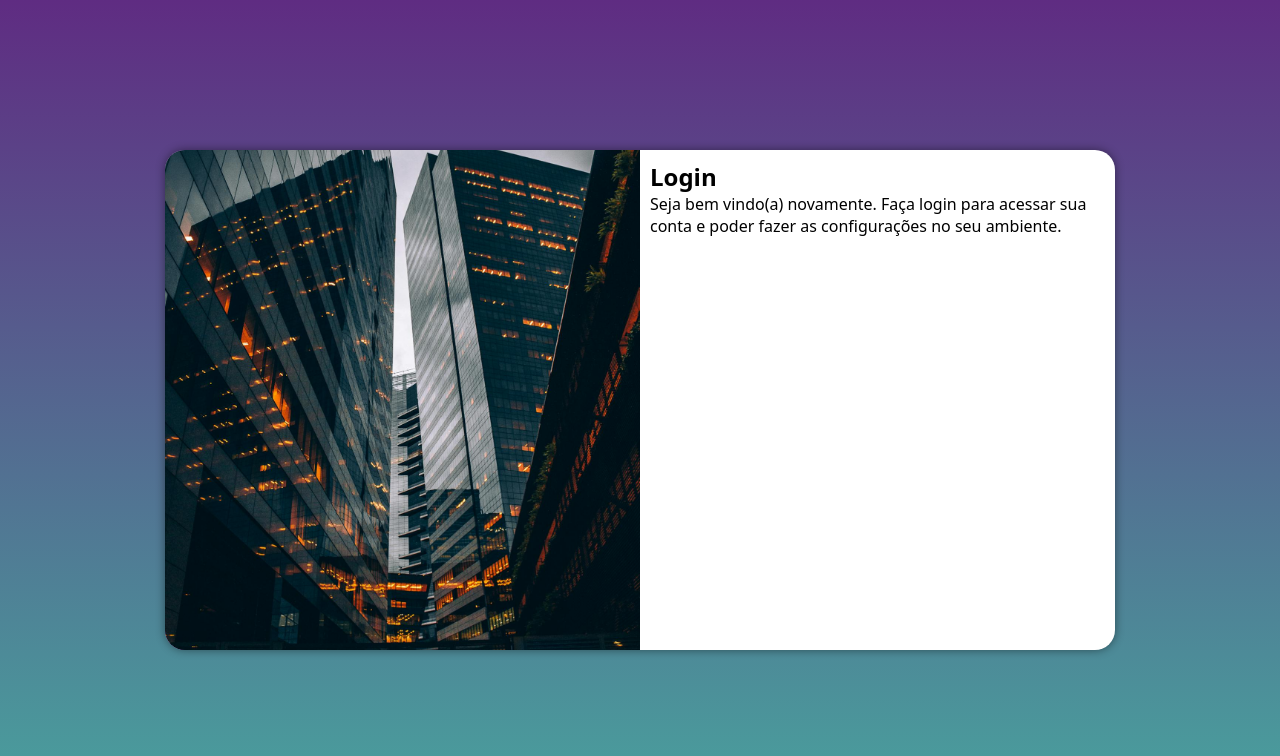
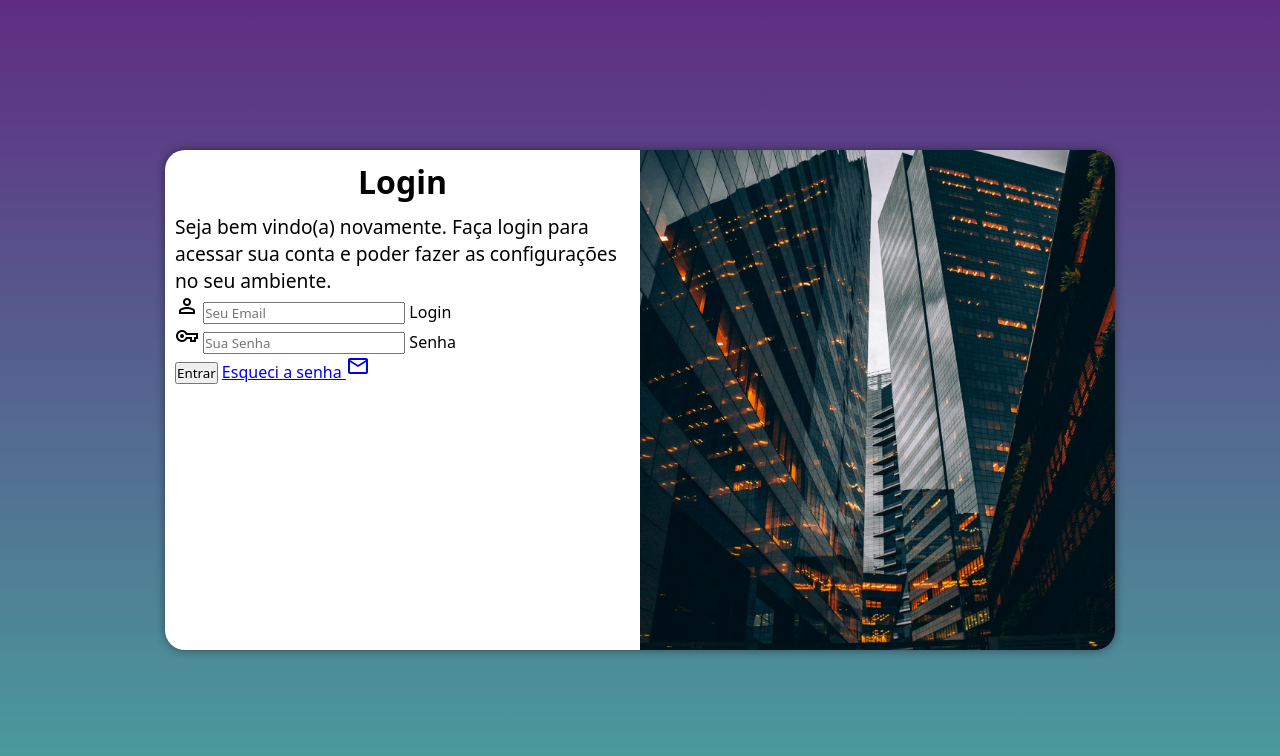
Before and after one commit to Joran-Vini/projeto-login, a plain HTML site: page index.html in a window 1280 px wide. Drawn offline with nearby package versions, Linux system fonts and the light colour scheme.

Commit message:
continuação projeto

```diff
--- a/estilos/media-query.css
+++ b/estilos/media-query.css
@@ -18,6 +18,12 @@
                 float: right;
                 width: 65%;
             }
+            div#formulario > h1 {
+                font-size: 1.6em;
+            }
+            div#formulario > p {
+                font-size: 1em;
+            }
 }
 @media screen and (min-width: 992px) {
     body {
@@ -27,12 +33,18 @@
         width: 950px;
     }
     section#login > div#imagem {
-        float: left;
+        float: right;
         width: 50%;
         height: 100%;
     }
     section#login > div#formulario {
-        float: right;
+        float: left;
         width: 50%;
     }
+    div#formulario > h1 {
+        font-size: 2em;
+    }
+    div#formulario > p {
+        font-size: 1.2em;
+    }
 }
--- a/estilos/style.css
+++ b/estilos/style.css
@@ -27,7 +27,7 @@ section#login {
     left: 50%;
     transform: translate(-50%, -50%);
     background-color: white;
-    width: 250px;
+    width: 270px;
     height: 500px;
     border-radius: 20px;
     box-shadow:0px 0px 10px rgba(0, 0, 0, 0.452) ;
@@ -43,6 +43,11 @@ section#login > div#imagem {
 section#login > div#formulario {
     display: block;
     padding: 10px;
-
-
 }
+div#formulario > h1 {
+    text-align: center;
+    margin-bottom: 10px;
+}
+div#formulario > p {
+    font-size: 0.8em;
+}
--- a/index.html
+++ b/index.html
@@ -4,6 +4,7 @@
     <meta charset="UTF-8">
     <meta name="viewport" content="width=device-width, initial-scale=1.0">
     <title>Tela Login</title>
+    <link href="https://fonts.googleapis.com/css2?family=Material+Symbols+Outlined" rel="stylesheet" />
     <link rel="stylesheet" href="estilos/style.css">
     <link rel="stylesheet" href="estilos/media-query.css">
 </head>
@@ -16,8 +17,19 @@
 <div id="formulario">
 <h1>Login</h1>
 <p>Seja bem vindo(a) novamente. Faça login para acessar sua conta e poder fazer as configurações no seu ambiente.</p>
-<form action="login.php" method="post">
-
+<form action="login.php" method="post" autocomplete="on">
+<div class="campo">
+    <span class="material-symbols-outlined"> person </span>
+<input type="email" name="login" id="ilogin" placeholder="Seu Email" autocomplete="email" maxlength="30" required>
+<label for="ilogin">Login</label>
+</div>
+<div class="campo">
+    <span class="material-symbols-outlined"> vpn_key </span>
+ <input type="password" name="senha" id="isenha" placeholder="Sua Senha" autocomplete="current-password" minlength="6" maxlength="15" required>
+ <label for="isenha">Senha</label>
+</div>
+<input type="submit" value="Entrar">
+<a href="esqueci.html">Esqueci a senha <span class="material-symbols-outlined">mail</span></a>
 </form>
 </div>
         </section>
```
